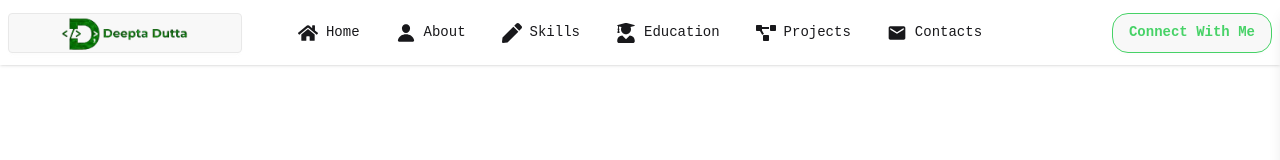
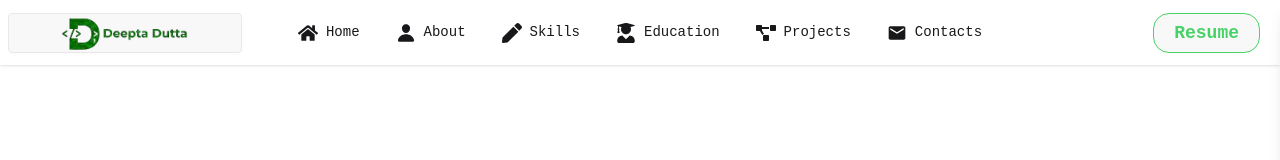
Before and after one commit to Deepto41/My-portfolio, a React (Vite) app: page / in a window 1280 px wide. Shown: the top 160 px of the page. Built offline with nearby package versions, Linux system fonts and the light colour scheme.

Commit message:
implement resume preview function

```diff
--- a/src/Components/Navbar/Navbar.jsx
+++ b/src/Components/Navbar/Navbar.jsx
@@ -68,15 +68,16 @@ const Navbar = () => {
           <ul className="menu menu-horizontal px-1">{links}</ul>
         </div>
 
-      <div className="navbar-end">
-  <AnchorLink href="#contacts">
-    <button
-      className="btn hidden hover:text-black border-[#47d267] lg:block hover:bg-[#47d267] rounded-2xl transition-transform duration-500 ease-in-out transform hover:scale-110 text-[#47d267]"
-    >
-      Connect With Me
-    </button>
-  </AnchorLink>
-
+        <div className="navbar-end">
+          <a
+            href="https://drive.google.com/file/d/1QLPbpdigMPf33l8_HBScMEsWrUBMmnYQ/preview"
+            target="blank"
+            rel="noopener noreferrer"
+          >
+            <button className="btn hidden hover:text-black border-[#47d267] lg:block hover:bg-[#47d267] rounded-2xl px-5  transition-transform duration-500 ease-in-out transform hover:scale-110 text-[#47d267] text-lg mr-3">
+              Resume
+            </button>
+          </a>
 
           {/* Hamburger Button (Mobile) */}
           <button
```
